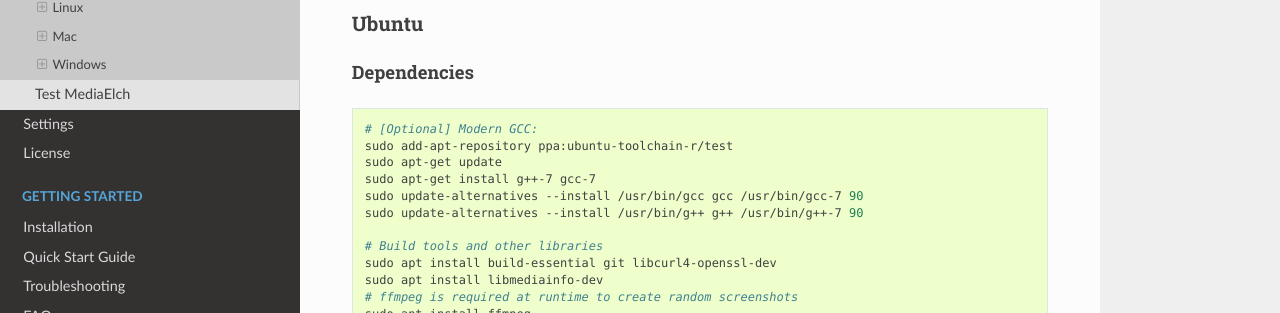
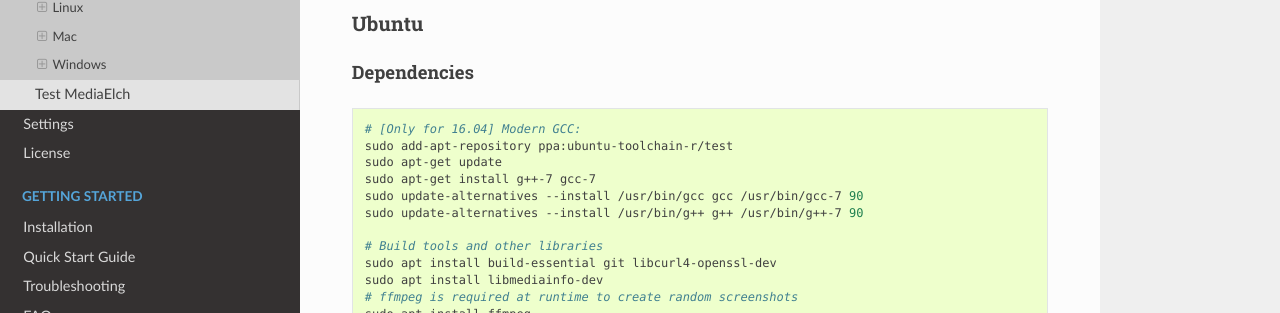
Before and after one commit to mediaelch/mediaelch-doc, a Sphinx documentation site: the page built from docs/source/contributing/build.rst, in a window 1280 px wide and 900 px high, scrolled down 381 px. Shown: the part 138-451 px from the top of the window. Built offline with Sphinx 7.4.7 and the Read the Docs theme 2.0.0, drawn with Linux system fonts in a browser that asks for light colours; pages that are not in the unit, such as notebooks, are missing from menus.

Commit message:
[Build] Update required GCC 7 for Ubuntu 16.04

```diff
--- a/docs/source/contributing/build.rst
+++ b/docs/source/contributing/build.rst
@@ -28,7 +28,7 @@
 
 .. code-block:: sh
 
-    # [Optional] Modern GCC:
+    # [Only for 16.04] Modern GCC:
     sudo add-apt-repository ppa:ubuntu-toolchain-r/test
     sudo apt-get update
     sudo apt-get install g++-7 gcc-7
```
